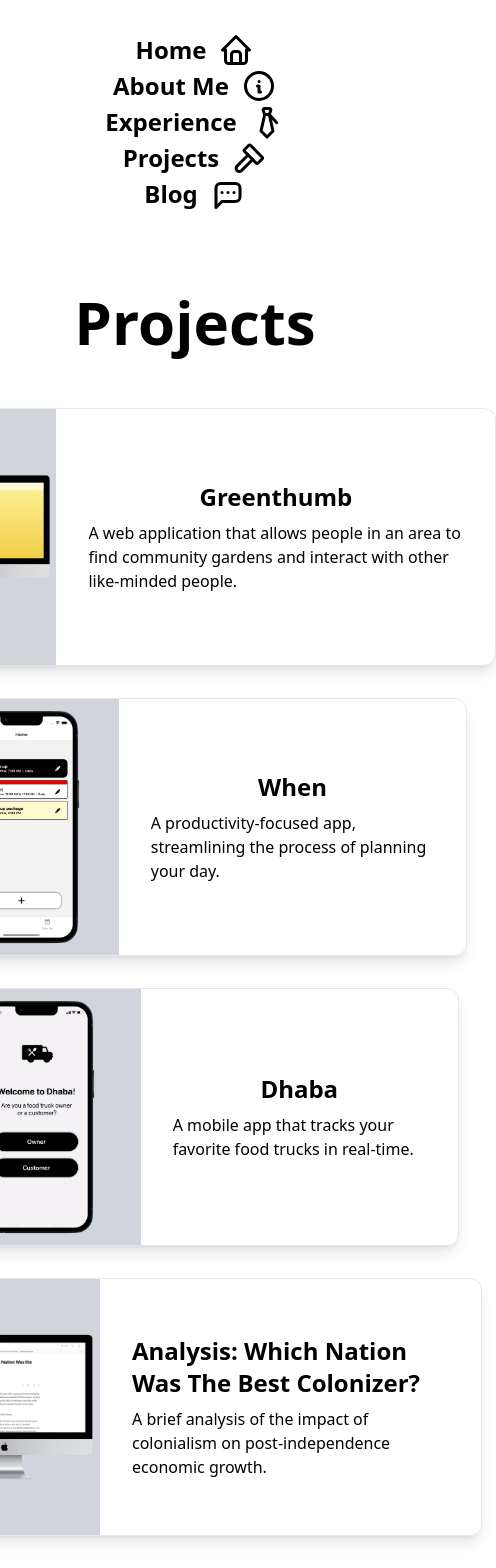
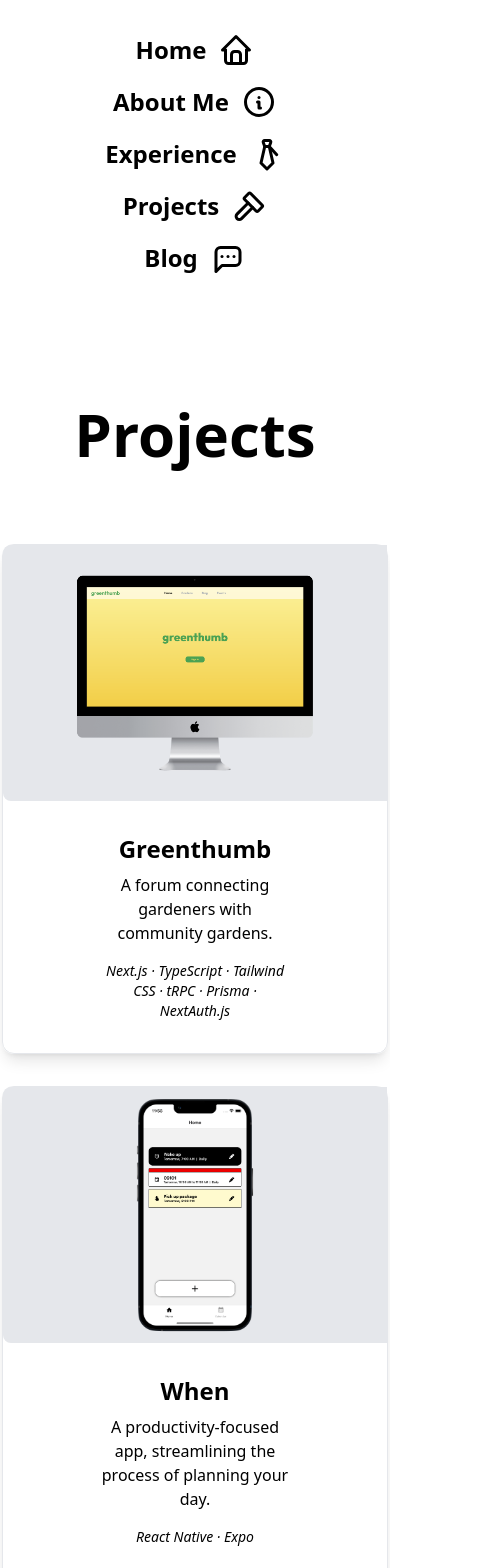
Before and after one commit to jonamhsuya/portfolio, a Next.js app: page /projects in a window 390 px wide. Shown: the top 1568 px of the page, 496 px wide, since content can reach past the window. Built offline with nearby package versions, Linux system fonts and the light colour scheme.

Commit message:
Fixed borders and scaling for ProjectPane

```diff
--- a/src/components/NavigationBar.tsx
+++ b/src/components/NavigationBar.tsx
@@ -14,24 +14,24 @@ type Props = {
 export default function NavigationBar(props: Props) {
   return (
     <div className="flex lg:flex-row flex-col items-center justify-evenly mt-8">
-      <Link className="group grid grid-flow-col items-center gap-3" href="/">
+      <Link className="group grid grid-flow-col items-center gap-3 lg:mb-0 mb-4" href="/">
       <p className="font-bold text-2xl transition-colors group-hover:text-gray-500">Home</p>
         <IconHome className="transition-colors duration-200 group-hover:text-gray-500" size={36} />
       </Link>
       {/* {props.page !== "about" && */}
-      <Link className="group grid grid-flow-col items-center gap-3" href="/about">
+      <Link className="group grid grid-flow-col items-center gap-3 lg:mb-0 mb-4" href="/about">
         <p className="font-bold text-2xl transition-colors group-hover:text-gray-500">About Me</p>
         <IconInfoCircle className="transition-colors duration-200 group-hover:text-gray-500" size={36} />
       </Link>
       {/* } */}
       {/* {props.page !== "experience" && */}
-      <Link className="group grid grid-flow-col items-center gap-3" href="/experience">
+      <Link className="group grid grid-flow-col items-center gap-3 lg:mb-0 mb-4" href="/experience">
         <p className="font-bold text-2xl transition-colors group-hover:text-gray-500">Experience</p>
         <IconTie className="transition-colors duration-200 group-hover:text-gray-500" size={36} />
       </Link>
       {/* } */}
       {/* {props.page !== "projects" && */}
-      <Link className="group grid grid-flow-col items-center gap-3" href="/projects">
+      <Link className="group grid grid-flow-col items-center gap-3 lg:mb-0 mb-4" href="/projects">
         <p className="font-bold text-2xl transition-colors group-hover:text-gray-500">Projects</p>
         <IconHammer className="transition-colors duration-200 group-hover:text-gray-500" size={36} />
       </Link>
--- a/src/components/ProjectPane.tsx
+++ b/src/components/ProjectPane.tsx
@@ -4,6 +4,7 @@ import React from "react";
 type Props = {
   title: string;
   description: string;
+  technologies: string;
   href: string;
   imageSource: string;
   imageCaption: string;
@@ -11,12 +12,13 @@ type Props = {
 
 export default function ProjectPane(props: Props) {
   return (
+    // update for smaller screens
     <a
-      className="flex flex-row items-center border rounded-xl shadow-lg transition-transform duration-200 hover:scale-105 m-4"
+      className="flex lg:flex-row flex-col items-center border rounded-xl shadow-lg transition-transform duration-200 hover:scale-105 m-4"
       href={props.href}
+      target="_blank"
     >
-      <div className="flex w-96 h-64 items-center bg-gray-300 relative">
-        {/* eslint-disable-next-line @next/next/no-img-element */}
+      <div className="flex w-96 h-64 items-center bg-gray-200 rounded-l-lg relative">
         <Image
           className="object-contain"
           alt={props.imageCaption}
@@ -24,9 +26,10 @@ export default function ProjectPane(props: Props) {
           fill
         />
       </div>
-      <div className="flex flex-col items-center justify-center p-8 max-w-lg h-[25vh]">
+      <div className="flex flex-col items-center justify-center text-center p-8 lg:w-[32rem] w-[16rem] h-fit">
         <p className="font-bold text-2xl mb-2">{props.title}</p>
         <p>{props.description}</p>
+        <p className="text-sm italic mt-4">{props.technologies}</p>
       </div>
     </a>
   );
--- a/src/pages/projects/index.tsx
+++ b/src/pages/projects/index.tsx
@@ -8,32 +8,36 @@ export default function Projects() {
       <title>Projects | Ayush Manoj</title>
       <NavigationBar page="projects" />
       <main className="flex min-h-[90vh] flex-col items-center justify-center">
-        <h1 className="text-6xl text-center font-bold mt-20 mb-10">Projects</h1>
+        <h1 className="text-6xl text-center font-bold mt-32 mb-16">Projects</h1>
         <ProjectPane
           title="Greenthumb"
-          description="A web application that allows people in an area to find community gardens and interact with other like-minded people."
-          href="/projects/greenthumb"
+          description="A forum connecting gardeners with community gardens."
+          technologies="Next.js · TypeScript · Tailwind CSS · tRPC · Prisma · NextAuth.js"
+          href="https://github.com/Naman-Arora/greenthumb"
           imageSource="/images/greenthumb.png"
           imageCaption=""
         />
         <ProjectPane
           title="When"
           description="A productivity-focused app, streamlining the process of planning your day."
-          href="/projects/when"
+          technologies="React Native · Expo"
+          href="https://github.com/jonamhsuya/when"
           imageSource="/images/when.png"
           imageCaption=""
         />
         <ProjectPane
           title="Dhaba"
-          description="A mobile app that tracks your favorite food trucks in real-time."
-          href="/projects/dhaba"
+          description="An app that tracks your favorite food trucks in real-time."
+          technologies="React Native · Expo · Node.js · MongoDB"
+          href="https://github.com/Naman-Arora/dhaba"
           imageSource="/images/dhaba.png"
           imageCaption=""
         />
         <ProjectPane
           title="Analysis: Which Nation Was The Best Colonizer?"
-          description="A brief analysis of the impact of colonialism on post-independence economic growth."
-          href="/projects/colonialism"
+          description="A brief analysis of the impact of colonialism on former colonies' post-independence economic growth."
+          technologies="Jupyter Notebook · Pandas · Matplotlib"
+          href="https://medium.com/@ayushmanoj04/analysis-which-colonial-power-left-behind-the-best-legacy-11de7d5c7119"
           imageSource="/images/colonialism.png"
           imageCaption=""
         />
```
